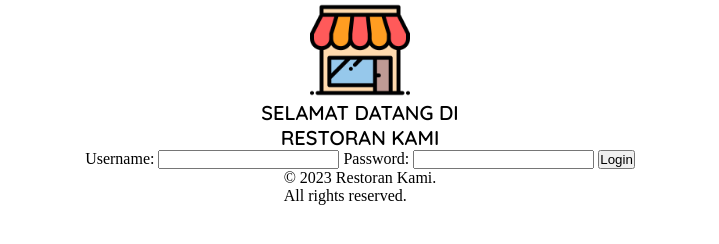
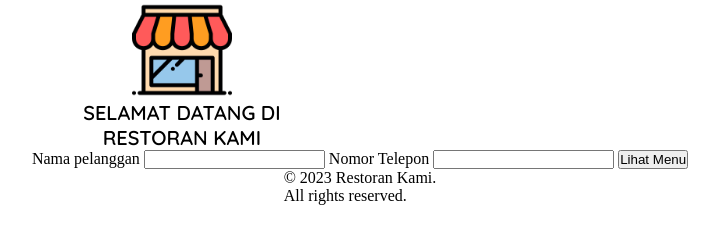
Before and after one commit to rpl-yaso-2324/restokami-simulasiukk24-xiirpl3, a plain HTML site: page index.html in a window 1280 px wide. Shown: the whole page, without its empty margins (280-999 px from the left). Drawn offline with Linux system fonts and the light colour scheme; files that its build step writes are made by us from their sources.

Commit message:
halaman login

```diff
--- a/index.html
+++ b/index.html
@@ -3,28 +3,46 @@
   <head>
     <meta charset="UTF-8" />
     <meta name="viewport" content="width=device-width, initial-scale=1.0" />
-		<link rel="stylesheet" href="main.css" />
-		<link rel="stylesheet" href="index.css" />
+    <link rel="stylesheet" href="./styles/main.css" />
+    <link rel="stylesheet" href="./styles/index.css" />
+    <!--  -->
+    <!-- <script>
+			tailwind.config = {
+			  theme: {
+				extend: {
+				  colors: {
+					clifford: '#da373d',
+				  }
+				}
+			  }
+			}
+		  </script>
+		    <style type="text/tailwindcss">
+				@layer utilities {
+				  .content-auto {
+					content-visibility: auto;
+				  }
+				}
+			  </style> -->
     <title>Simulasi UKK</title>
   </head>
   <body>
     <div class="container">
+      <main>
         <header>
           <img src="assets/img/store.png" alt="resto-kami" />
           <h1>SELAMAT DATANG DI RESTORAN KAMI</h1>
         </header>
-			<main>
         <section class="login-section">
-					<form id="loginForm">
-						<label for="username">Username:</label>
+          <form id="loginForm" class="loginForm">
+            <label for="username">Nama pelanggan</label>
             <input type="text" id="username" name="username" required />
-						<label for="password">Password:</label>
+            <label for="password">Nomor Telepon</label>
             <input type="password" id="password" name="password" required />
-						<button type="submit">Login</button>
+            <button type="submit" class="button-login">Lihat Menu</button>
           </form>
         </section>
       </main>
-
       <footer>
         <p>
           &copy; 2023 Restoran Kami. <br />
```
Lines whose indentation alone changed are shown as unchanged.
